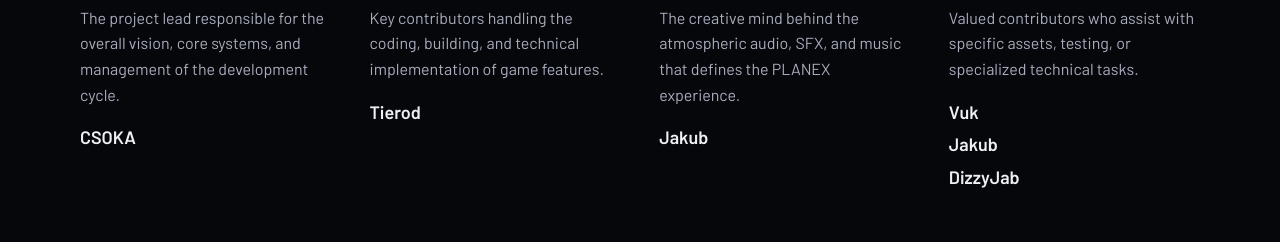
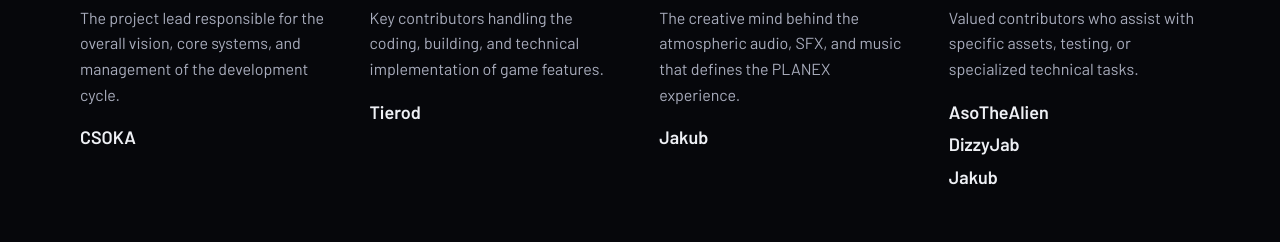
Before and after one commit to odysseusforreal/PlanexWebsite, a plain HTML site: page index.html in a window 1280 px wide. Shown: the part 7125-7367 px from the top of the page. Drawn offline with Linux system fonts and the light colour scheme.

Commit message:
Fixed The Crew

```diff
--- a/index.html
+++ b/index.html
@@ -401,9 +401,9 @@
               <h4 class="role__title">Extra Helpers</h4>
               <p class="role__blurb">Valued contributors who assist with specific assets, testing, or specialized technical tasks.</p>
               <ul class="role__members">
-                <li>Vuk</li>
+                <li>AsoTheAlien</li>
+                <li>DizzyJab</li>
                 <li>Jakub</li>
-                <li>DizzyJab</li>
               </ul>
             </div>
           </div>
```
